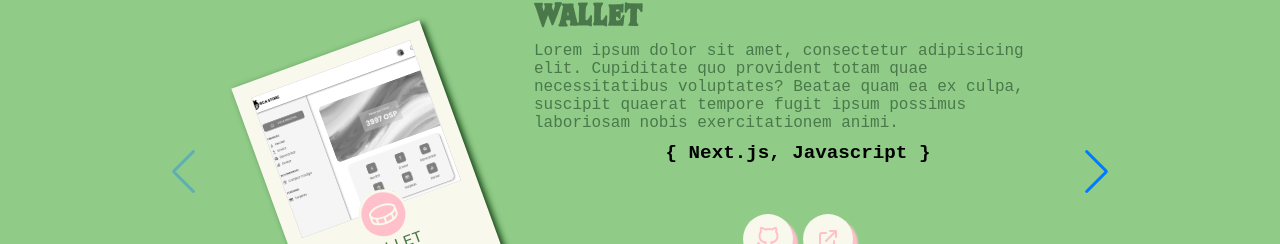
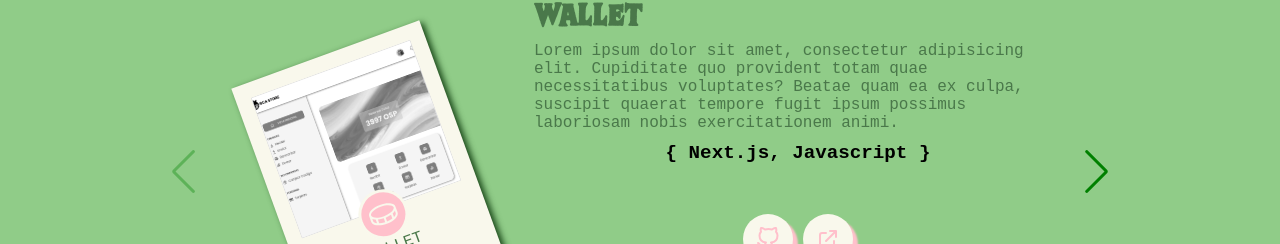
Before and after one commit to SmilingWitch/new-portfolio, a Next.js app: page / in a window 1280 px wide. Shown: the part 1613-1857 px from the top of the page. Built offline with nearby package versions, Linux system fonts and the light colour scheme.

Commit message:
feat: add styles to global.css

```diff
--- a/src/app/globals.css
+++ b/src/app/globals.css
@@ -142,6 +142,7 @@ body {
     /*background: rgb(39, 39, 39);
     background: var(--light);*/
     background: var(--light);
+
 }
 
 a {
@@ -164,27 +165,24 @@ a {
   text-transform: uppercase;
 }
 
-/*.slick-next:before,
-.slick-prev:before {
-
-    width: 200px !important;
-    height: 200px !important;
-    border-radius: 50%;
+.swiper-button-next,
+.swiper-button-prev {
+    z-index: 10;
+    cursor: pointer;
+    color: green !important;
 }
 
-.slick-next:hover:before,
-.slick-prev:hover:before {
-    color: var(--hlColorHover);
-}*/
 
-.slick-arrow {
-  color: #000; /* Cambia el color de las flechas */
-  font-size: 30px; /* Ajusta el tamaño de las flechas */
- }
+  .swiper-pagination-bullet {
+    width: 12px;
+    height: 12px;
+    background: #000 !important;
+    opacity: 1;
+}
 
- .slick-arrow:hover {
-  color: #f00; /* Cambia el color de las flechas al pasar el mouse */
- }
+.swiper-pagination-bullet-active {
+    background: #f00;
+}
 
 
 
```
